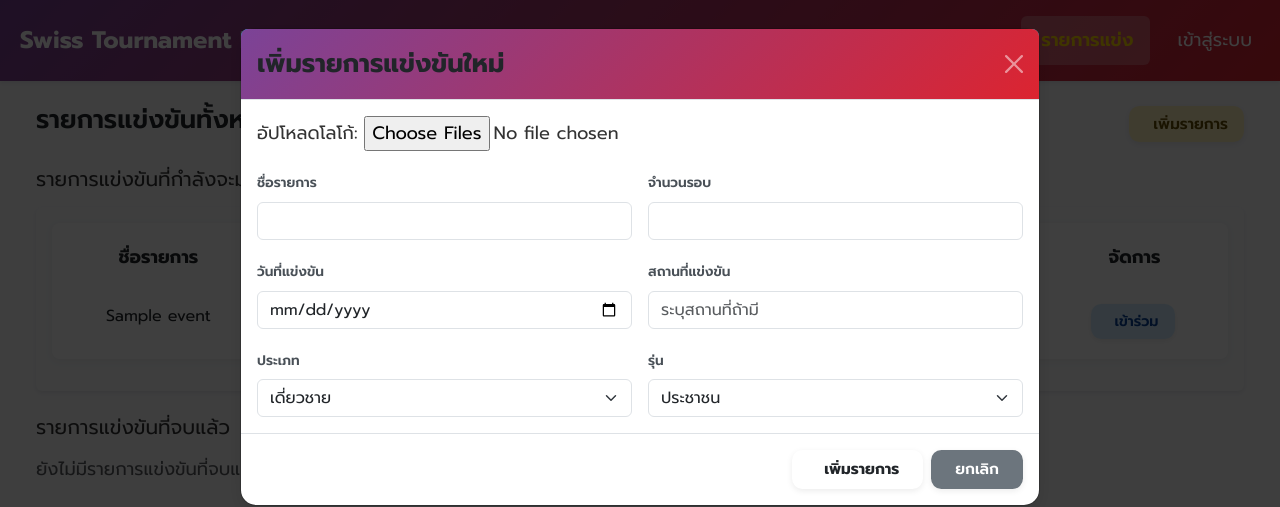
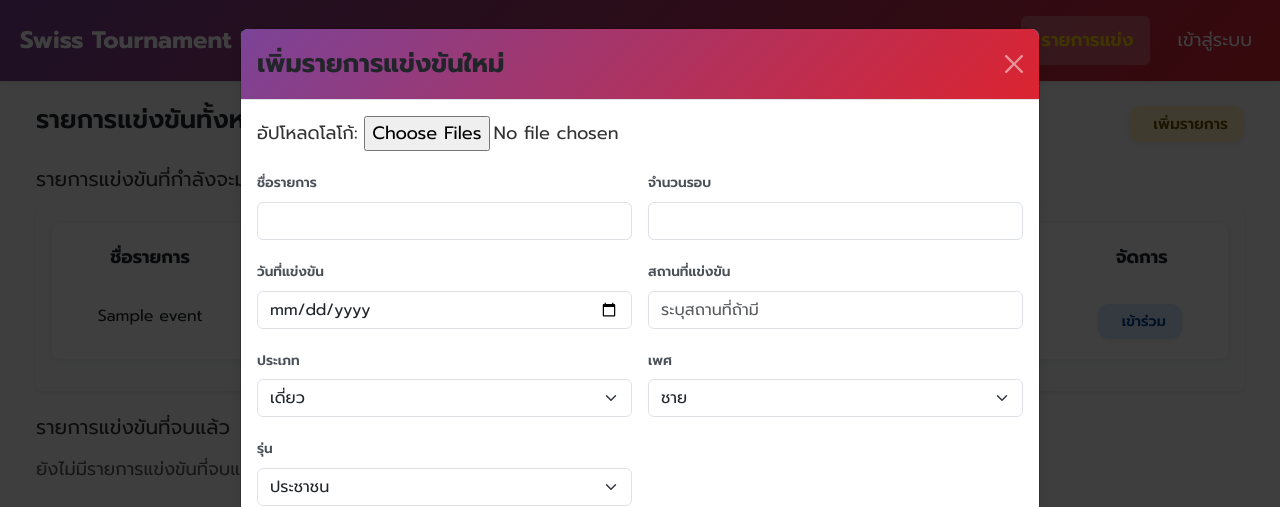
Before and after one commit to Dekchairukna/tournoi-petanque, a Flask app: page / in a window 1280 px wide, after a click on "เพิ่มรายการ". Shown: the top 507 px of the page. Run offline with Flask 3, Linux system fonts and the light colour scheme; tables that the repository leaves empty hold one stand-in row (values such as "Sample post"); some libraries are stand-ins or nearby versions.

Commit message:
Update index.html

```diff
--- a/templates/index.html
+++ b/templates/index.html
@@ -13,7 +13,10 @@
     margin: 0;
   }
 
-  h2, h3, h4, .modal-title {
+  h2,
+  h3,
+  h4,
+  .modal-title {
     font-weight: 700;
     color: #212529;
     font-size: clamp(1.25rem, 2vw, 2rem);
@@ -42,7 +45,7 @@
     border-spacing: 0 0.5rem;
     width: 100%;
     background-color: #fff;
-    box-shadow: 0 2px 8px rgba(0,0,0,0.05);
+    box-shadow: 0 2px 8px rgba(0, 0, 0, 0.05);
     border-radius: 0.5rem;
     overflow: hidden;
   }
@@ -93,6 +96,7 @@
     background: #fff3bf;
     color: #664d03;
   }
+
   .btn-yellow:hover {
     background: #ffe066;
     color: #000;
@@ -102,6 +106,7 @@
     background: #d0ebff;
     color: #084298;
   }
+
   .btn-blue:hover {
     background: #74c0fc;
     color: #fff;
@@ -111,6 +116,7 @@
     background: #ffc9c9;
     color: #842029;
   }
+
   .btn-red:hover {
     background: #ff6b6b;
     color: #fff;
@@ -120,6 +126,7 @@
     background: #d3f9d8;
     color: #2b8a3e;
   }
+
   .btn-green:hover {
     background: #69db7c;
     color: #fff;
@@ -130,6 +137,7 @@
     color: #212529;
     border: 1px solid #212529;
   }
+
   .btn-dark-outline:hover {
     background: #212529;
     color: #fff;
@@ -137,7 +145,7 @@
 
   .modal-content {
     border-radius: 1rem;
-    box-shadow: 0 6px 18px rgba(0,0,0,0.1);
+    box-shadow: 0 6px 18px rgba(0, 0, 0, 0.1);
   }
 
   .modal-header.bg-info {
@@ -164,7 +172,7 @@
       margin-bottom: 1rem;
       border-radius: 0.5rem;
       padding: 1rem;
-      box-shadow: 0 1px 3px rgba(0,0,0,0.1);
+      box-shadow: 0 1px 3px rgba(0, 0, 0, 0.1);
     }
 
     .table-custom tbody td {
@@ -189,7 +197,7 @@
       padding-right: 0.5rem;
     }
 
-    .table-custom tbody td > * {
+    .table-custom tbody td>* {
       flex: 1 1 60%;
       min-width: 0;
     }
@@ -209,17 +217,18 @@
   <div class="table-responsive bg-light p-3 rounded shadow-sm mb-4">
     <table class="table table-borderless table-custom">
       <thead>
-        <tr >
+        <tr>
           <th>ชื่อรายการ</th>
           <th>จำนวนรอบ</th>
           <th>วันที่</th>
           <th>สถานที่</th>
           <th>ประเภท</th>
+          <th>เพศ</th>
           <th>รุ่น</th>
           <th>จัดการ</th>
         </tr>
       </thead>
-      <tbody >
+      <tbody>
         {% for event in upcoming_events %}
         <tr>
           <td data-label="ชื่อรายการ" class="text-center">{{ event.name }}</td>
@@ -227,6 +236,7 @@
           <td data-label="วันที่" class="text-center">{{ event.date.strftime('%d/%m/%Y') if event.date else '-' }}</td>
           <td data-label="สถานที่" class="text-center">{{ event.location or '-' }}</td>
           <td data-label="ประเภท" class="text-center">{{ event.category or '-' }}</td>
+          <td data-label="เพศ" class="text-center">{{ event.sex or '-' }}</td>
           <td data-label="รุ่น" class="text-center">{{ event.age_group or '-' }}</td>
           <td data-label="จัดการ" class="text-center">
             <a href="{{ url_for('event_detail', event_id=event.id) }}" class="btn btn-blue btn-custom me-1">
@@ -262,6 +272,7 @@
           <th>วันที่</th>
           <th>สถานที่</th>
           <th>ประเภท</th>
+          <th>เพศ</th>
           <th>รุ่น</th>
           <th>จัดการ</th>
         </tr>
@@ -274,6 +285,7 @@
           <td data-label="วันที่" class="text-center">{{ event.date.strftime('%d/%m/%Y') if event.date else '-' }}</td>
           <td data-label="สถานที่" class="text-center">{{ event.location or '-' }}</td>
           <td data-label="ประเภท" class="text-center">{{ event.category or '-' }}</td>
+          <td data-label="เพศ" class="text-center">{{ event.sex or '-' }}</td>
           <td data-label="รุ่น" class="text-center">{{ event.age_group or '-' }}</td>
           <td data-label="จัดการ" class="text-center">
             <a href="{{ url_for('event_detail', event_id=event.id) }}" class="btn btn-blue btn-custom me-1">
@@ -330,16 +342,21 @@
                 <label for="location" class="form-label fw-semibold">สถานที่แข่งขัน</label>
                 <input type="text" class="form-control" id="location" name="location" placeholder="ระบุสถานที่ถ้ามี">
               </div>
+
               <div class="col-md-6">
                 <label for="category" class="form-label fw-semibold">ประเภท</label>
                 <select id="category" name="category" class="form-select" required>
-                  <option value="เดี่ยวชาย">เดี่ยวชาย</option>
-                  <option value="เดี่ยวหญิง">เดี่ยวหญิง</option>
-                  <option value="คู่ชาย">คู่ชาย</option>
-                  <option value="คู่หญิง">คู่หญิง</option>
-                  <option value="ทีมชาย">ทีมชาย</option>
-                  <option value="ทีมหญิง">ทีมหญิง</option>
-                  <option value="คู่ผสม">คู่ผสม</option>
+                  <option value="เดี่ยว">เดี่ยว</option>
+                  <option value="คู่">คู่</option>
+                  <option value="ทีม">ทีม</option>
+                </select>
+              </div>
+              <div class="col-md-6">
+                <label for="sex" class="form-label fw-semibold">เพศ</label>
+                <select id="sex" name="sex" class="form-select" required>
+                  <option value="ชาย">ชาย</option>
+                  <option value="หญิง">หญิง</option>
+                  <option value="ผสม">ผสม</option>
                 </select>
               </div>
               <div class="col-md-6">
@@ -348,6 +365,7 @@
                   <option value="ประชาชน">ประชาชน</option>
                   <option value="เยาวชน">เยาวชน</option>
                   <option value="อาวุโส">อาวุโส</option>
+                  <option value="นักศึกษา">นักศึกษา</option>
                 </select>
               </div>
             </div>
```
Lines whose indentation alone changed are shown as unchanged.
